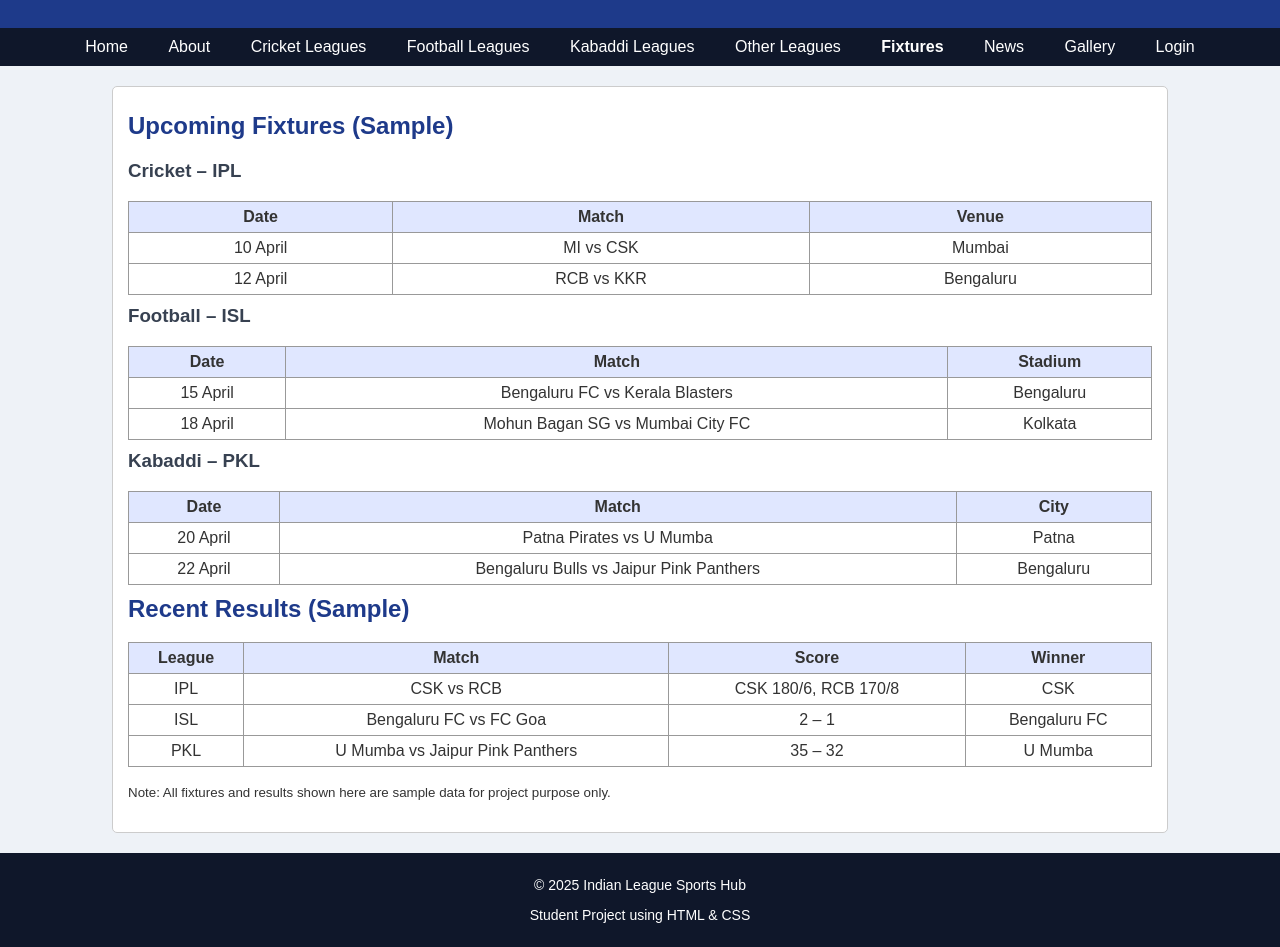
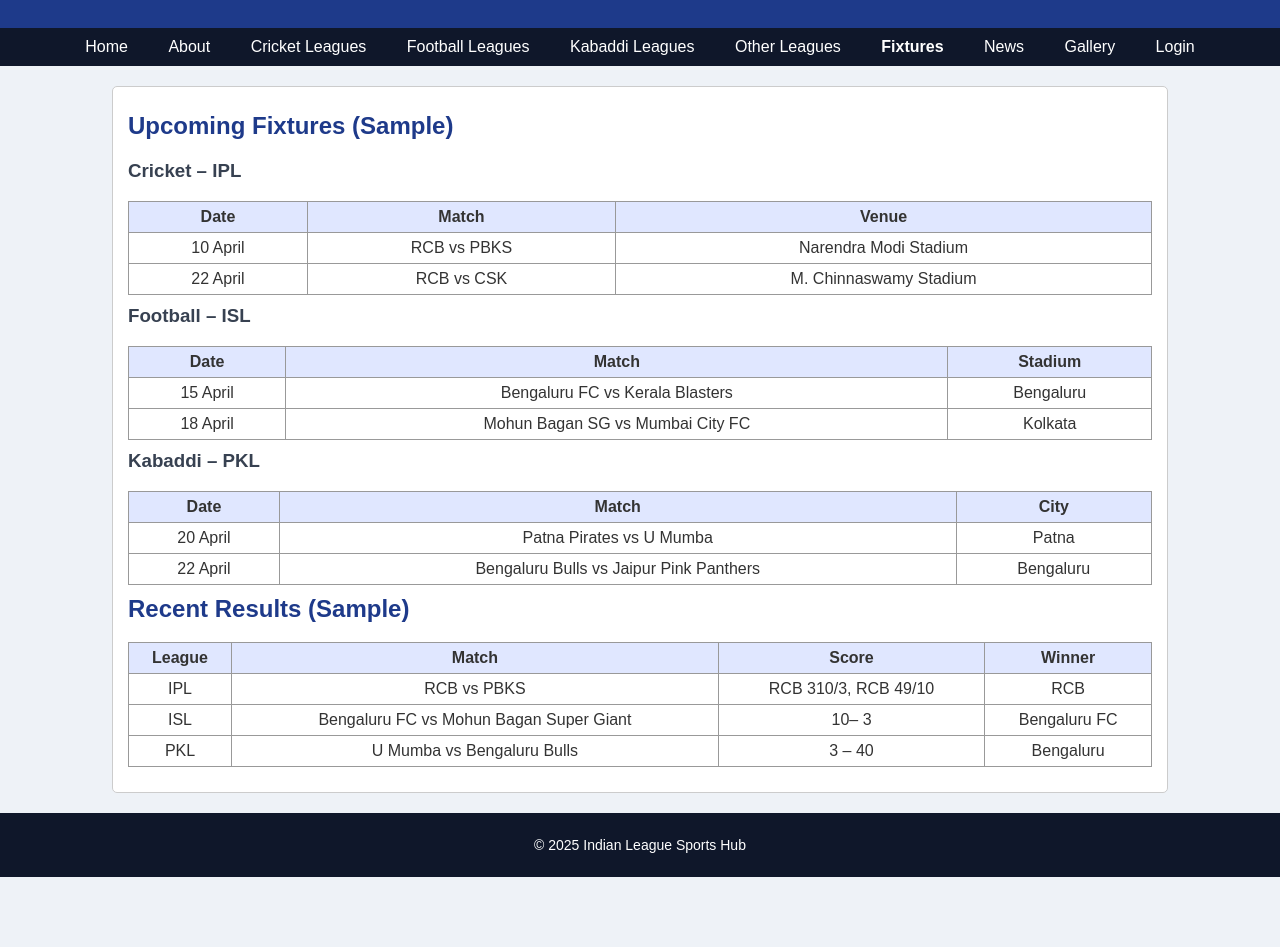
Before and after one commit to nagnandangouda-06/sports, a plain HTML site: page fixtures.html in a window 1280 px wide. Shown: the part 110-1057 px from the top of the page. After the commit the page ends 987 px from the top, so only its background shows below. Drawn offline with Linux system fonts and the light colour scheme.

Commit message:
Update fixtures.html

```diff
--- a/fixtures.html
+++ b/fixtures.html
@@ -117,13 +117,13 @@
             </tr>
             <tr>
                 <td>10 April</td>
-                <td>MI vs CSK</td>
-                <td>Mumbai</td>
+                <td>RCB vs PBKS</td>
+                <td>Narendra Modi Stadium</td>
             </tr>
             <tr>
-                <td>12 April</td>
-                <td>RCB vs KKR</td>
-                <td>Bengaluru</td>
+                <td>22 April</td>
+                <td>RCB vs CSK</td>
+                <td> M. Chinnaswamy Stadium</td>
             </tr>
         </table>
 
@@ -176,30 +176,30 @@
             </tr>
             <tr>
                 <td>IPL</td>
-                <td>CSK vs RCB</td>
-                <td>CSK 180/6, RCB 170/8</td>
-                <td>CSK</td>
+                <td>RCB vs PBKS</td>
+                <td>RCB 310/3, RCB 49/10</td>
+                <td>RCB</td>
             </tr>
             <tr>
                 <td>ISL</td>
-                <td>Bengaluru FC vs FC Goa</td>
-                <td>2 – 1</td>
+                <td>Bengaluru FC vs Mohun Bagan Super Giant</td>
+                <td>10– 3</td>
                 <td>Bengaluru FC</td>
             </tr>
             <tr>
                 <td>PKL</td>
-                <td>U Mumba vs Jaipur Pink Panthers</td>
-                <td>35 – 32</td>
-                <td>U Mumba</td>
+                <td>U Mumba vs Bengaluru Bulls</td>
+                <td>3 – 40</td>
+                <td>Bengaluru</td>
             </tr>
         </table>
 
-        <p><small>Note: All fixtures and results shown here are sample data for project purpose only.</small></p>
+
     </div>
 
     <footer class="footer">
         <p>&copy; 2025 Indian League Sports Hub</p>
-        <p>Student Project using HTML & CSS</p>
+
     </footer>
 
 </body>
```
